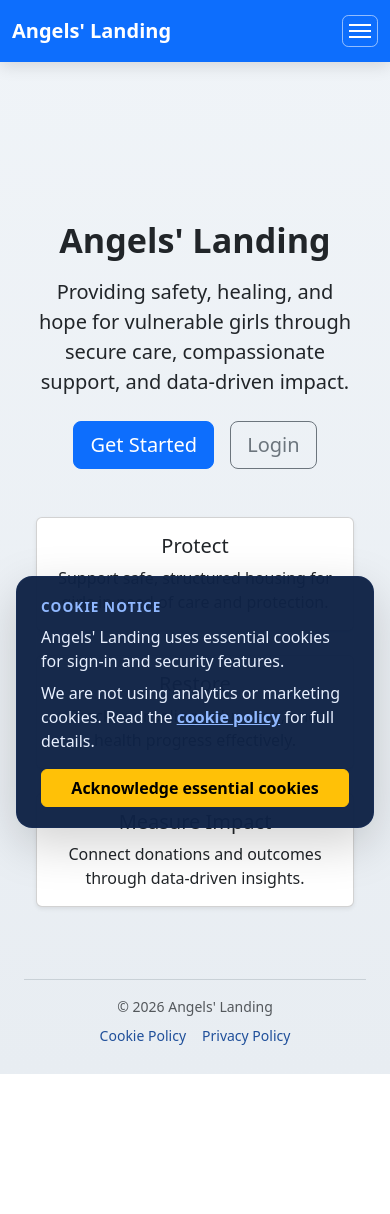
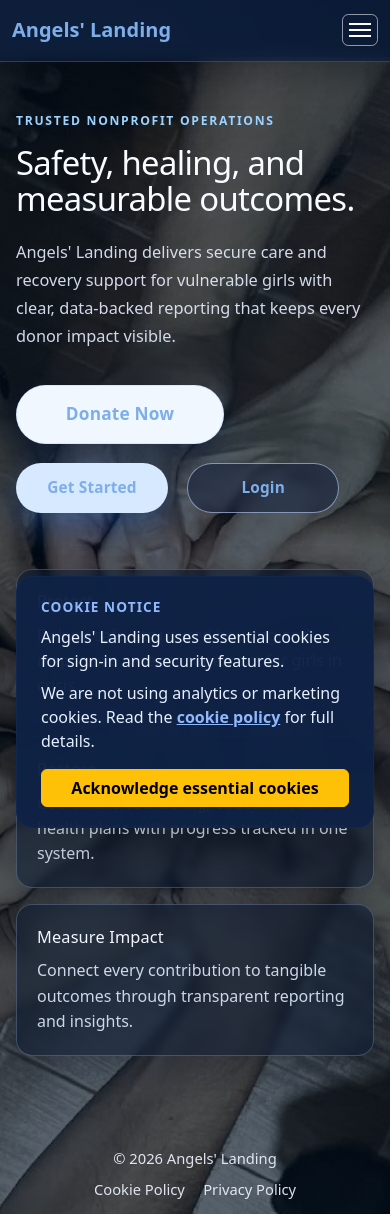
Before and after one commit to zrwaldrip/Angels-Landing, a React (Vite) app in the folder frontend/: page / in a window 390 px wide. Before the commit the page ends 1074 px from the top, so only its background shows below. Built offline with nearby package versions, Linux system fonts and the light colour scheme; no server answers.

Commit message:
epic and rad css changes

```diff
--- a/frontend/src/App.css
+++ b/frontend/src/App.css
@@ -1,3 +1,10 @@
+:root {
+  --root-pad-top: 9.25rem;
+  --root-pad-side: 1.5rem;
+  --root-pad-bottom: 1.5rem;
+  --fixed-header-height: 3.55rem;
+}
+
 html,
 body {
   min-height: 100%;
@@ -6,38 +13,212 @@ body {
 #root {
   max-width: 1400px;
   margin: 0 auto;
-  padding: 9.25rem 1.5rem 1.5rem;
+  padding: var(--root-pad-top) var(--root-pad-side) var(--root-pad-bottom);
   min-height: 100vh;
 }
 
 body {
-  background: linear-gradient(180deg, #f0f4f8 0%, #e8edf2 100%);
+  background: radial-gradient(circle at 15% 10%, #1a2a46 0%, #0c162a 45%, #070f1d 100%);
   min-height: 100vh;
-  color: #1a2a3a;
+  color: #e5ecfa;
 }
 
 .app-header {
   width: 100%;
   left: 0;
   z-index: 1030;
-  box-shadow: 0 4px 16px rgba(0, 0, 0, 0.12);
+  background: rgba(10, 24, 49, 0.86) !important;
+  border-bottom: 1px solid rgba(171, 196, 237, 0.22);
+  box-shadow: 0 10px 28px rgba(3, 8, 16, 0.35);
+  backdrop-filter: blur(8px);
 }
 
 .app-header-container {
-  padding-top: 0.95rem;
-  padding-bottom: 0.95rem;
-  padding-left: 0.1rem;
-  padding-right: 1rem;
+  max-width: 1160px;
+  margin: 0 auto;
+  padding: 0.9rem 1.4rem;
 }
 
 .app-shell {
-  min-height: calc(100vh - 9.25rem - 1.5rem);
+  min-height: calc(100vh - var(--root-pad-top) - var(--root-pad-bottom));
   display: flex;
   flex-direction: column;
 }
 
+.app-shell-landing {
+  position: relative;
+  margin-top: calc(-1 * var(--root-pad-top));
+  margin-right: calc(-1 * var(--root-pad-side));
+  margin-bottom: calc(-1 * var(--root-pad-bottom));
+  margin-left: calc(-1 * var(--root-pad-side));
+  isolation: isolate;
+}
+
+.app-shell-landing::before {
+  content: "";
+  position: absolute;
+  top: var(--fixed-header-height);
+  right: 0;
+  bottom: 0;
+  left: 0;
+  background:
+    linear-gradient(rgba(5, 16, 32, 0.66), rgba(5, 16, 32, 0.66)),
+    url("./assets/images/photo2.jpg") center / cover no-repeat;
+  z-index: -1;
+}
+
+.app-shell-landing > * {
+  position: relative;
+  z-index: 1;
+}
+
+.app-shell-landing .app-footer {
+  border-top: none;
+  background: transparent;
+}
+
+.app-shell-landing .footer-link,
+.app-shell-landing .app-footer .text-muted {
+  color: rgba(235, 243, 255, 0.92) !important;
+}
+
 .app-main {
   flex: 1 0 auto;
+  color: #e5ecfa;
+}
+
+.app-main a:not(.btn):not(.app-header-link):not(.app-donate-btn):not(.footer-link) {
+  color: #7eaeea;
+}
+
+.app-main a:not(.btn):not(.app-header-link):not(.app-donate-btn):not(.footer-link):hover {
+  color: #a5c7f2;
+}
+
+.app-main .container,
+.app-main .container-fluid {
+  color: inherit;
+}
+
+.app-main .card,
+.app-main .list-group-item,
+.app-main .modal-content,
+.app-main .accordion-item,
+.app-main .offcanvas,
+.app-main .dropdown-menu {
+  background: rgba(15, 30, 57, 0.72);
+  border: 1px solid rgba(160, 186, 232, 0.22);
+  color: #e5ecfa;
+  box-shadow: 0 10px 26px rgba(2, 8, 19, 0.24);
+}
+
+.app-main .modal-content {
+  background: #0a172d;
+  box-shadow: 0 20px 42px rgba(2, 8, 19, 0.5);
+}
+
+.modal-backdrop.show {
+  opacity: 0.72;
+}
+
+.app-main .card-header,
+.app-main .card-footer,
+.app-main .modal-header,
+.app-main .modal-footer,
+.app-main .offcanvas-header,
+.app-main .offcanvas-body {
+  background: rgba(12, 24, 45, 0.72);
+  border-color: rgba(160, 186, 232, 0.2);
+}
+
+.app-main .table {
+  --bs-table-bg: transparent;
+  --bs-table-color: #e5ecfa;
+  --bs-table-border-color: rgba(160, 186, 232, 0.2);
+  --bs-table-striped-bg: rgba(255, 255, 255, 0.03);
+  --bs-table-striped-color: #e5ecfa;
+  --bs-table-hover-bg: rgba(159, 194, 255, 0.08);
+  --bs-table-hover-color: #f3f7ff;
+}
+
+.app-main .form-control,
+.app-main .form-select,
+.app-main textarea,
+.app-main input {
+  background-color: rgba(8, 18, 36, 0.78);
+  border-color: rgba(160, 186, 232, 0.3);
+  color: #e9f0ff;
+}
+
+.app-main .form-control:focus,
+.app-main .form-select:focus,
+.app-main textarea:focus,
+.app-main input:focus {
+  background-color: rgba(8, 18, 36, 0.9);
+  border-color: rgba(143, 190, 255, 0.75);
+  box-shadow: 0 0 0 0.2rem rgba(80, 138, 230, 0.25);
+  color: #f4f8ff;
+}
+
+.app-main .form-control::placeholder,
+.app-main input::placeholder,
+.app-main textarea::placeholder {
+  color: rgba(202, 219, 247, 0.65);
+}
+
+.app-main .btn-outline-secondary,
+.app-main .btn-outline-primary,
+.app-main .btn-outline-light {
+  color: #d8e7ff;
+  border-color: rgba(177, 202, 245, 0.5);
+}
+
+.app-main .btn-outline-secondary:hover,
+.app-main .btn-outline-primary:hover,
+.app-main .btn-outline-light:hover {
+  color: #061429;
+  background: #d8e7ff;
+  border-color: #d8e7ff;
+}
+
+.app-main .text-muted {
+  color: rgba(201, 216, 243, 0.82) !important;
+}
+
+.app-main .text-secondary {
+  color: rgba(199, 216, 246, 0.88) !important;
+}
+
+.app-main .form-text {
+  color: rgba(210, 225, 250, 0.9) !important;
+}
+
+.app-main .small,
+.app-main small {
+  color: rgba(218, 230, 250, 0.9);
+}
+
+.app-main .form-label,
+.app-main .form-check-label,
+.app-main label {
+  color: rgba(228, 238, 255, 0.95);
+}
+
+.app-main .alert-info {
+  background: rgba(153, 214, 235, 0.92);
+  border-color: rgba(193, 233, 247, 0.95);
+  color: #0f4658;
+}
+
+.app-main .alert-secondary {
+  background: rgba(140, 156, 183, 0.3);
+  border-color: rgba(173, 191, 224, 0.35);
+  color: #e5edff;
+}
+
+.app-main .bg-white,
+.app-main .bg-light {
+  background-color: rgba(15, 30, 57, 0.72) !important;
 }
 
 .app-header-inner {
@@ -53,6 +234,15 @@ body {
   flex: 0 0 auto;
   margin-left: 0;
   padding-left: 0;
+  color: #f6fbff;
+  text-decoration: none;
+}
+
+.app-brand:hover,
+.app-brand:focus,
+.app-brand:active {
+  color: #ffffff;
+  text-decoration: none;
 }
 
 .app-nav-shell {
@@ -67,7 +257,7 @@ body {
 .app-main-nav {
   display: flex;
   align-items: center;
-  gap: 0.3rem 0.85rem;
+  gap: 0.4rem 1.35rem;
   min-width: 0;
 }
 
@@ -75,14 +265,18 @@ body {
   display: flex;
   align-items: center;
   justify-content: flex-end;
-  gap: 0.5rem;
+  gap: 1.2rem;
   margin-left: auto;
 }
 
+.app-auth-nav .app-donate-btn + .app-profile-dropdown {
+  margin-left: 1rem;
+}
+
 .app-header-link {
-  color: #f6fbff;
+  color: #e3eeff;
   text-decoration: none;
-  font-weight: 500;
+  font-weight: 550;
   line-height: 1.1;
   white-space: nowrap;
 }
@@ -93,8 +287,9 @@ body {
 }
 
 .app-header-link-active {
+  color: #ffffff;
   text-decoration: underline;
-  text-underline-offset: 0.2rem;
+  text-underline-offset: 0.22rem;
 }
 
 .app-menu-toggle {
@@ -147,12 +342,13 @@ body {
   top: 100%;
   right: 0;
   min-width: 12rem;
-  border-radius: 0.55rem;
-  border: 1px solid rgba(10, 25, 60, 0.22);
-  background: #ffffff;
-  color: #1a2a3a;
-  box-shadow: 0 10px 24px rgba(0, 0, 0, 0.18);
-  padding: 0.35rem 0;
+  border-radius: 0.75rem;
+  border: 1px solid rgba(170, 195, 236, 0.24);
+  background: rgba(11, 27, 52, 0.95);
+  color: #e6efff;
+  box-shadow: 0 14px 32px rgba(2, 8, 18, 0.45);
+  backdrop-filter: blur(8px);
+  padding: 0.45rem 0;
   z-index: 1040;
 }
 
@@ -171,32 +367,41 @@ body {
 
 .app-menu-item {
   display: block;
-  padding: 0.48rem 0.75rem;
-  color: #1a2a3a;
+  padding: 0.52rem 0.85rem;
+  color: #dfeaff;
   text-decoration: none;
   font-size: 0.95rem;
 }
 
 .app-menu-item:hover {
-  background: #f1f5fb;
+  background: rgba(155, 188, 244, 0.14);
+  color: #ffffff;
 }
 
 .app-menu-item-danger {
-  color: #a72222;
+  color: #ffb4b4;
+}
+
+.app-menu-item-danger:hover {
+  background: rgba(224, 102, 102, 0.2);
+  color: #ffd6d6;
 }
 
 .app-donate-btn {
   display: inline-flex;
   align-items: center;
+  justify-content: center;
   border: 1px solid #ffffff;
-  border-radius: 0.45rem;
+  border-radius: 0.55rem;
   color: #0b2f6d;
   background: #ffffff;
   text-decoration: none;
   font-weight: 700;
-  font-size: 0.86rem;
+  font-size: 0.95rem;
   line-height: 1;
-  padding: 0.34rem 0.62rem;
+  min-height: 2.35rem;
+  min-width: 6.9rem;
+  padding: 0.56rem 0.95rem;
 }
 
 .app-profile-trigger {
@@ -228,8 +433,8 @@ body {
 .app-profile-email {
   padding: 0.45rem 0.75rem 0.35rem;
   font-size: 0.86rem;
-  color: #2b3e59;
-  border-bottom: 1px solid rgba(26, 42, 58, 0.15);
+  color: rgba(213, 227, 252, 0.9);
+  border-bottom: 1px solid rgba(169, 194, 233, 0.22);
   margin-bottom: 0.2rem;
   overflow-wrap: anywhere;
 }
@@ -268,27 +473,56 @@ body {
 
 .app-footer {
   border-top: 1px solid rgba(26, 42, 58, 0.15);
-  padding-top: 1rem;
-  padding-bottom: 0.25rem;
+  padding: 1.2rem 0 0.9rem;
+  color: rgba(235, 243, 255, 0.92);
+}
+
+.app-footer-inner {
+  display: flex;
+  flex-direction: column;
+  align-items: center;
+  justify-content: center;
+  gap: 0.55rem;
+  text-align: center;
+}
+
+.app-footer-copy {
+  margin: 0;
+  font-size: 0.92rem;
+}
+
+.app-footer-nav {
+  display: flex;
+  align-items: center;
+  justify-content: center;
+  gap: 1.15rem;
+  flex-wrap: wrap;
 }
 
 .footer-link {
-  color: #1f4f9a;
+  color: rgba(235, 243, 255, 0.95);
   text-decoration: none;
   font-weight: 500;
+  font-size: 0.92rem;
 }
 
 .footer-link:hover {
+  color: #ffffff;
   text-decoration: underline;
 }
 
 @media (min-width: 768px) {
+  :root {
+    --root-pad-top: 8rem;
+    --fixed-header-height: 4.1rem;
+  }
+
   #root {
-    padding-top: 8rem;
+    padding-top: var(--root-pad-top);
   }
 
   .app-shell {
-    min-height: calc(100vh - 8rem - 1.5rem);
+    min-height: calc(100vh - var(--root-pad-top) - var(--root-pad-bottom));
   }
 
   .cookie-consent-banner {
@@ -297,19 +531,20 @@ body {
     grid-template-columns: 1fr auto;
   }
 
-  .app-header-container {
-    padding-left: 0;
-    padding-right: 1.25rem;
-  }
 }
 
 @media (min-width: 992px) {
+  :root {
+    --root-pad-top: 7.25rem;
+    --fixed-header-height: 3.95rem;
+  }
+
   #root {
-    padding-top: 7.25rem;
+    padding-top: var(--root-pad-top);
   }
 
   .app-shell {
-    min-height: calc(100vh - 7.25rem - 1.5rem);
+    min-height: calc(100vh - var(--root-pad-top) - var(--root-pad-bottom));
   }
 
   .app-nav-shell {
--- a/frontend/src/App.tsx
+++ b/frontend/src/App.tsx
@@ -1,5 +1,5 @@
 import "./App.css";
-import { BrowserRouter as Router, Route, Routes } from "react-router-dom";
+import { BrowserRouter as Router, Route, Routes, useLocation } from "react-router-dom";
 import { AuthProvider } from "./context/AuthContext";
 import { CookieConsentProvider } from "./context/CookieConsentContext";
 import CookieConsentBanner from "./components/CookieConsentBanner";
@@ -23,12 +23,12 @@ import DonorPortalPage from "./pages/DonorPortalPage";
 import DonorImpactPage from "./pages/DonorImpactPage";
 import UserManagementPage from "./pages/UserManagementPage";
 
-function App() {
+function AppLayout() {
+	const location = useLocation();
+	const isLandingRoute = location.pathname === "/";
+
 	return (
-		<CookieConsentProvider>
-			<AuthProvider>
-				<Router>
-					<div className="app-shell">
+		<div className={`app-shell ${isLandingRoute ? "app-shell-landing" : ""}`}>
 			<main className="app-main">
 				<Routes>
 					<Route path="/" element={<LandingPage />} />
@@ -61,10 +61,7 @@ function App() {
 					<Route path="/privacy" element={<PrivacyPolicyPage />} />
 					<Route path="/unauthorized" element={<UnauthorizedPage />} />
 
-								<Route
-									path="/donor-impact"
-									element={<DonorImpactPage />}
-								/>
+					<Route path="/donor-impact" element={<DonorImpactPage />} />
 					<Route
 						path="/donor-portal"
 						element={
@@ -130,6 +127,15 @@ function App() {
 			</main>
 			<Footer />
 		</div>
+	);
+}
+
+function App() {
+	return (
+		<CookieConsentProvider>
+			<AuthProvider>
+				<Router>
+					<AppLayout />
 					<CookieConsentBanner />
 				</Router>
 			</AuthProvider>
--- a/frontend/src/components/Footer.tsx
+++ b/frontend/src/components/Footer.tsx
@@ -4,12 +4,12 @@ function Footer() {
   const year = new Date().getFullYear();
 
   return (
-    <footer className="app-footer mt-4">
-      <div className="d-flex flex-column flex-md-row justify-content-between align-items-center gap-2">
-        <p className="mb-0 text-muted small">© {year} Angels' Landing</p>
-        <nav className="d-flex gap-3">
-          <NavLink className="footer-link small" to="/cookies">Cookie Policy</NavLink>
-          <NavLink className="footer-link small" to="/privacy">Privacy Policy</NavLink>
+    <footer className="app-footer">
+      <div className="app-footer-inner">
+        <p className="app-footer-copy">© {year} Angels' Landing</p>
+        <nav className="app-footer-nav" aria-label="Footer links">
+          <NavLink className="footer-link" to="/cookies">Cookie Policy</NavLink>
+          <NavLink className="footer-link" to="/privacy">Privacy Policy</NavLink>
         </nav>
       </div>
     </footer>
--- a/frontend/src/components/Header.tsx
+++ b/frontend/src/components/Header.tsx
@@ -37,10 +37,10 @@ function Header() {
 	}
 
 	return (
-		<header className="app-header fixed-top bg-primary text-white">
+		<header className="app-header fixed-top">
 			<div className="container-fluid app-header-container">
 				<div className="app-header-inner">
-					<NavLink to="/" className="app-brand text-white text-decoration-none">
+					<NavLink to="/" className="app-brand">
 						<h1 className="h5 mb-0 fw-semibold">Angels' Landing</h1>
 					</NavLink>
 
@@ -58,14 +58,14 @@ function Header() {
 
 					<div className={`app-nav-shell ${isMobileMenuOpen ? "app-nav-shell-open" : ""}`}>
 						<nav className="app-main-nav" ref={navMenusRef}>
-							<NavLink className={navClassName + " text-white text-decoration-none"} to="/" onClick={closeMobileMenu}>
+							<NavLink className={navClassName} to="/" onClick={closeMobileMenu}>
 								Home
 							</NavLink>
-							<NavLink className={navClassName + " text-white text-decoration-none"} to="/donor-impact" onClick={closeMobileMenu}>
+							<NavLink className={navClassName} to="/donor-impact" onClick={closeMobileMenu}>
 								Impact
 							</NavLink>
 							{isAuthenticated && isDonor ? (
-								<NavLink className={navClassName + " text-white text-decoration-none"} to="/donor-portal" onClick={closeMobileMenu}>
+								<NavLink className={navClassName} to="/donor-portal" onClick={closeMobileMenu}>
 									Donor Portal
 								</NavLink>
 							) : null}
@@ -112,7 +112,7 @@ function Header() {
 
 						<div className="app-auth-nav">
 							{!isAuthenticated ? (
-								<NavLink className={navClassName + " text-white text-decoration-none"} to="/login" onClick={closeMobileMenu}>
+								<NavLink className={navClassName} to="/login" onClick={closeMobileMenu}>
 									Login
 								</NavLink>
 							) : isDonor ? (
--- /dev/null
+++ b/frontend/src/pages/LandingPage.css
@@ -0,0 +1,179 @@
+.landing-page {
+  position: relative;
+  min-height: 100vh;
+  isolation: isolate;
+}
+
+.landing-page::before {
+  content: "";
+  position: absolute;
+  inset: 0;
+  background: transparent;
+  z-index: -1;
+}
+
+.landing-content {
+  max-width: 1160px;
+  margin: 0 auto;
+  padding: clamp(7rem, 12vw, 10rem) 1.5rem 4.5rem;
+}
+
+.landing-hero {
+  max-width: 780px;
+}
+
+.landing-eyebrow {
+  margin: 0 0 0.95rem;
+  font-size: 0.76rem;
+  font-weight: 700;
+  letter-spacing: 0.14em;
+  text-transform: uppercase;
+  color: #9cd3ff;
+}
+
+.landing-hero h1 {
+  margin: 0;
+  color: #f8fbff;
+  font-size: clamp(2.05rem, 5.2vw, 4.1rem);
+  line-height: 1.08;
+  letter-spacing: -0.02em;
+}
+
+.landing-subtitle {
+  margin: 1.35rem 0 0;
+  max-width: 66ch;
+  font-size: clamp(1.02rem, 1.2vw, 1.22rem);
+  line-height: 1.72;
+  color: rgba(229, 238, 255, 0.9);
+}
+
+.landing-cta-group {
+  display: flex;
+  flex-wrap: wrap;
+  gap: 1.2rem;
+  margin-top: 2.2rem;
+}
+
+.landing-btn {
+  display: inline-flex;
+  align-items: center;
+  justify-content: center;
+  min-width: 9.5rem;
+  border-radius: 999px;
+  border: 1px solid transparent;
+  padding: 0.78rem 1.3rem;
+  text-decoration: none;
+  font-weight: 650;
+  font-size: 0.96rem;
+  letter-spacing: 0.01em;
+  transition: transform 150ms ease, box-shadow 180ms ease, background-color 180ms ease, color 180ms ease;
+}
+
+.landing-btn:hover {
+  transform: translateY(-1px);
+}
+
+.landing-btn-primary {
+  color: #07214b;
+  background: #d6e9ff;
+  box-shadow: 0 12px 32px rgba(24, 107, 230, 0.32);
+}
+
+.landing-btn-primary:hover {
+  color: #051a3d;
+  box-shadow: 0 16px 34px rgba(24, 107, 230, 0.4);
+}
+
+.landing-btn-secondary {
+  color: #eaf2ff;
+  border-color: rgba(195, 216, 255, 0.6);
+  background: rgba(12, 27, 56, 0.5);
+  backdrop-filter: blur(3px);
+}
+
+.landing-btn-secondary:hover {
+  color: #ffffff;
+  background: rgba(15, 35, 70, 0.72);
+}
+
+.landing-btn-donate {
+  min-width: 13rem;
+  min-height: 3.2rem;
+  padding: 0.95rem 1.8rem;
+  font-size: 1.08rem;
+  font-weight: 750;
+  color: #071d40;
+  background: #f0f7ff;
+  border-color: rgba(213, 231, 255, 0.95);
+  box-shadow: 0 16px 34px rgba(10, 35, 76, 0.42);
+}
+
+.landing-btn-donate:hover {
+  color: #031126;
+  background: #ffffff;
+  box-shadow: 0 18px 36px rgba(10, 35, 76, 0.5);
+}
+
+.landing-pillars {
+  margin-top: 3.5rem;
+  display: grid;
+  grid-template-columns: repeat(3, minmax(0, 1fr));
+  gap: 1rem;
+}
+
+.landing-card {
+  border: 1px solid rgba(175, 202, 255, 0.25);
+  border-radius: 1rem;
+  padding: 1.4rem 1.25rem 1.3rem;
+  background: rgba(9, 24, 47, 0.56);
+  box-shadow: 0 14px 35px rgba(3, 8, 18, 0.28);
+  backdrop-filter: blur(4px);
+}
+
+.landing-card h3 {
+  margin: 0;
+  font-size: 1.02rem;
+  color: #f3f7ff;
+  letter-spacing: 0.01em;
+}
+
+.landing-card p {
+  margin: 0.7rem 0 0;
+  line-height: 1.58;
+  color: rgba(223, 234, 252, 0.9);
+}
+
+.landing-page .app-header {
+  background: rgba(9, 27, 56, 0.68) !important;
+  border-bottom: 1px solid rgba(173, 200, 255, 0.2);
+  box-shadow: 0 10px 34px rgba(2, 6, 14, 0.35);
+  backdrop-filter: blur(7px);
+}
+
+.landing-page .app-header-link {
+  color: rgba(225, 237, 255, 0.95);
+}
+
+.landing-page .app-header-link:hover,
+.landing-page .app-header-link-active {
+  color: #ffffff;
+}
+
+.landing-page .app-donate-btn {
+  color: #05224f;
+  border-color: rgba(227, 239, 255, 0.8);
+  background: #d9eaff;
+}
+
+@media (max-width: 960px) {
+  .landing-pillars {
+    grid-template-columns: 1fr;
+  }
+}
+
+@media (max-width: 768px) {
+  .landing-content {
+    padding-left: 1rem;
+    padding-right: 1rem;
+  }
+}
--- a/frontend/src/pages/LandingPage.tsx
+++ b/frontend/src/pages/LandingPage.tsx
@@ -1,53 +1,49 @@
 import { Link } from 'react-router-dom';
 import Header from '../components/Header';
 import { useAuth } from '../context/AuthContext';
+import './LandingPage.css';
 
 function LandingPage() {
   const { isAuthenticated } = useAuth();
+  const donateTarget = isAuthenticated ? '/donor-portal?donate=1' : '/login';
 
   return (
-    <div className="container mt-4">
+    <div className="landing-page">
       <Header />
-      <section className="text-center py-5">
-        <h1 className="display-4 fw-bold">Angels' Landing</h1>
-        <p className="lead mt-3">
-          Providing safety, healing, and hope for vulnerable girls through secure care, compassionate support, and
-          data-driven impact.
-        </p>
-        {!isAuthenticated ? (
-          <div className="d-flex justify-content-center gap-3 mt-4 flex-wrap">
-            <Link to="/register" className="btn btn-primary btn-lg">Get Started</Link>
-            <Link to="/login" className="btn btn-outline-secondary btn-lg">Login</Link>
+      <main className="landing-content">
+        <section className="landing-hero">
+          <p className="landing-eyebrow">Trusted nonprofit operations</p>
+          <h1>Safety, healing, and measurable outcomes.</h1>
+          <p className="landing-subtitle">
+            Angels&apos; Landing delivers secure care and recovery support for vulnerable girls with clear, data-backed
+            reporting that keeps every donor impact visible.
+          </p>
+          <div className="landing-cta-group">
+            <Link to={donateTarget} className="landing-btn landing-btn-donate">Donate Now</Link>
+            {!isAuthenticated ? (
+              <>
+                <Link to="/register" className="landing-btn landing-btn-primary">Get Started</Link>
+                <Link to="/login" className="landing-btn landing-btn-secondary">Login</Link>
+              </>
+            ) : null}
           </div>
-        ) : null}
-      </section>
+        </section>
 
-      <section className="row text-center g-4 pb-5">
-        <div className="col-md-4">
-          <div className="card shadow-sm h-100">
-            <div className="card-body">
-              <h3 className="h5">Protect</h3>
-              <p className="mb-0">Support safe, structured housing for girls in need of care and protection.</p>
-            </div>
-          </div>
-        </div>
-        <div className="col-md-4">
-          <div className="card shadow-sm h-100">
-            <div className="card-body">
-              <h3 className="h5">Restore</h3>
-              <p className="mb-0">Track counseling, education, and health progress effectively.</p>
-            </div>
-          </div>
-        </div>
-        <div className="col-md-4">
-          <div className="card shadow-sm h-100">
-            <div className="card-body">
-              <h3 className="h5">Measure Impact</h3>
-              <p className="mb-0">Connect donations and outcomes through data-driven insights.</p>
-            </div>
-          </div>
-        </div>
-      </section>
+        <section className="landing-pillars" aria-label="Mission pillars">
+          <article className="landing-card">
+            <h3>Protect</h3>
+            <p>Deliver safe, structured housing and responsive case management for girls in crisis.</p>
+          </article>
+          <article className="landing-card">
+            <h3>Restore</h3>
+            <p>Coordinate counseling, education, and health plans with progress tracked in one system.</p>
+          </article>
+          <article className="landing-card">
+            <h3>Measure Impact</h3>
+            <p>Connect every contribution to tangible outcomes through transparent reporting and insights.</p>
+          </article>
+        </section>
+      </main>
     </div>
   );
 }
```
Also changed, not shown: frontend/src/assets/images/photo2.jpg (added). Lines whose indentation alone changed are shown as unchanged.
